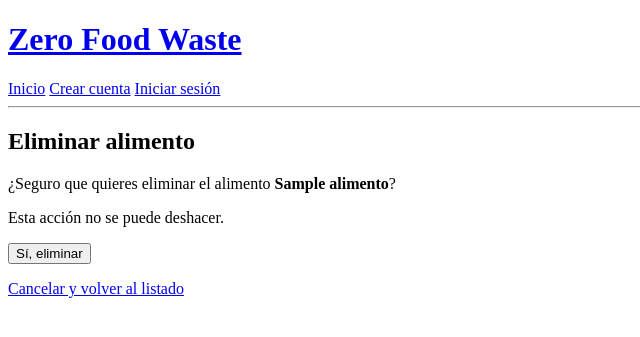
After one commit to 981carlo/zero_food_waste, a Django app: template despensa/templates/despensa/eliminar_alimento.html in a window 1280 px wide. The commit adds this page. Shown: the top 337 px of the page, without its empty margins (0-640 px from the left). Run offline with Django 5.2, Linux system fonts and the light colour scheme; the template is opened without the code that fills it: most values are stand-ins (such as "Sample title", 1, 10 or a date in 2020).

Commit message:
feat: crear vista eliminacion de alimento

```diff
--- /dev/null
+++ b/despensa/templates/despensa/eliminar_alimento.html
@@ -0,0 +1,28 @@
+{% extends "base.html" %}
+
+{% block title %}
+Eliminar alimento - Zero Food Waste
+{% endblock %}
+
+{% block content %}
+<h2>Eliminar alimento</h2>
+
+<p>
+  ¿Seguro que quieres eliminar el alimento
+  <strong>{{ alimento.nombre }}</strong>?
+</p>
+
+<p>
+  Esta acción no se puede deshacer.
+</p>
+
+<form method="post">
+  {% csrf_token %}
+
+  <button type="submit">Sí, eliminar</button>
+</form>
+
+<p>
+  <a href="{% url 'despensa:listado_alimentos' %}">Cancelar y volver al listado</a>
+</p>
+{% endblock %}
--- a/despensa/templates/despensa/listado_alimentos.html
+++ b/despensa/templates/despensa/listado_alimentos.html
@@ -31,6 +31,8 @@ Listado de alimentos - Zero Food Waste
       <td>{{ alimento.fecha_caducidad }}</td>
         <td>
           <a href="{% url 'despensa:editar_alimento' alimento.id %}">Editar</a>
+          |
+          <a href="{% url 'despensa:eliminar_alimento' alimento.id %}">Eliminar</a>
         </td>
     </tr>
     {% endfor %}
--- a/despensa/web_urls.py
+++ b/despensa/web_urls.py
@@ -9,4 +9,5 @@ urlpatterns = [
     path("alimentos/", views.listado_alimentos_web, name="listado_alimentos"),
     path("alimentos/nuevo/", views.alta_alimento_web, name="alta_alimento"),
     path("alimentos/<str:alimento_id>/editar/", views.editar_alimento_web, name="editar_alimento"),
+    path("alimentos/<str:alimento_id>/eliminar/", views.eliminar_alimento_web, name="eliminar_alimento"),
 ]
```
Also changed, not shown: despensa/views.py (+19 -0 lines).
